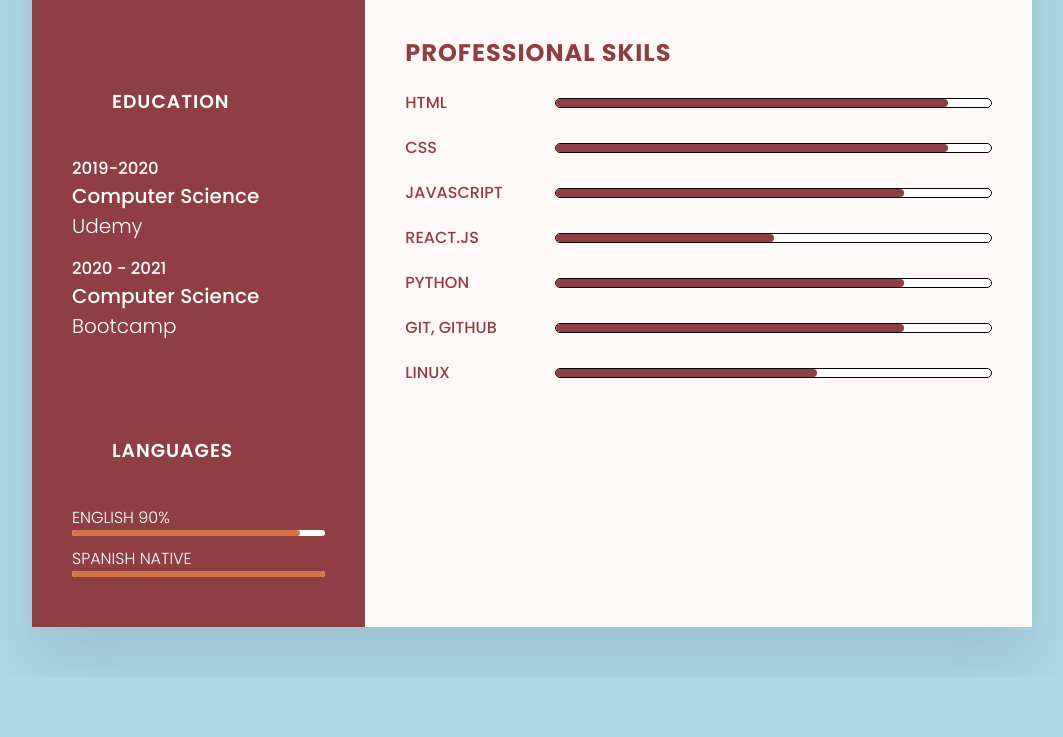
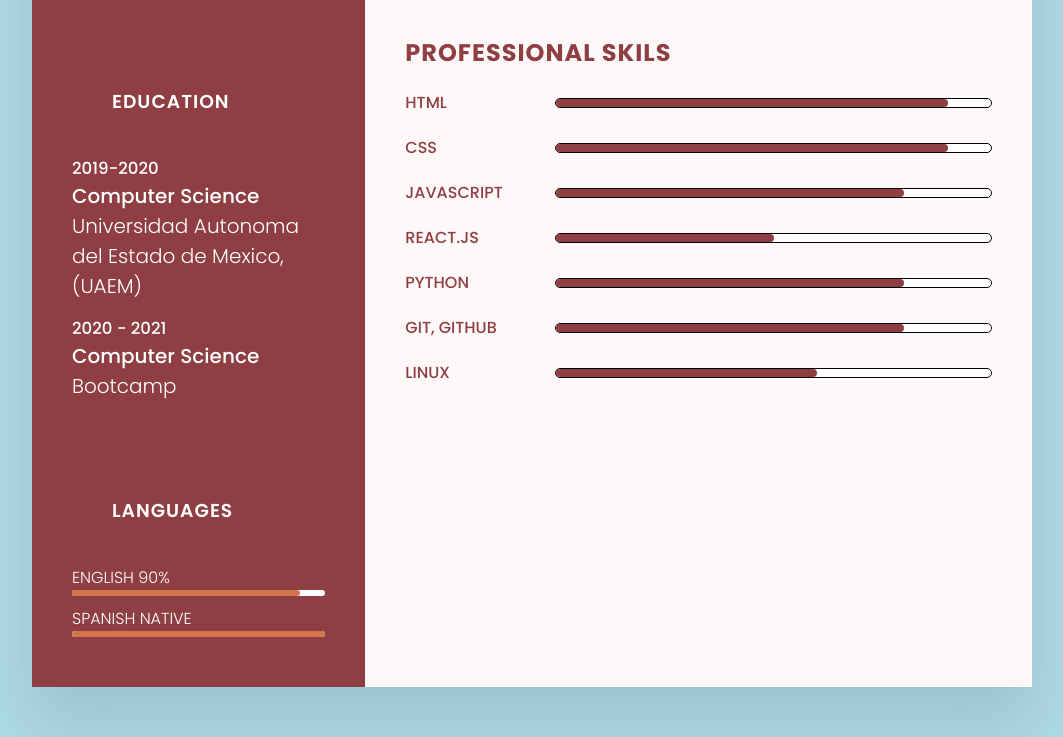
Before and after one commit to ItamarBarrios/CV, a plain HTML site: page index.html in a window 1280 px wide. Shown: the part 795-1532 px from the top of the page, without its empty margins (108-1171 px from the left). Before the commit the page ends 1472 px from the top, so only its background shows below. Drawn offline with Linux system fonts and the light colour scheme.

Commit message:
Update index.html

```diff
--- a/index.html
+++ b/index.html
@@ -44,7 +44,7 @@
                     <li>
                         <h5>2019-2020</h5>
                         <h4>Computer Science</h4>
-                        <h4>Udemy</h4>
+                        <h4>Universidad Autonoma del Estado de Mexico, (UAEM)</h4>
                     </li>
                     <li>
                         <h5>2020 - 2021</h5>
```
